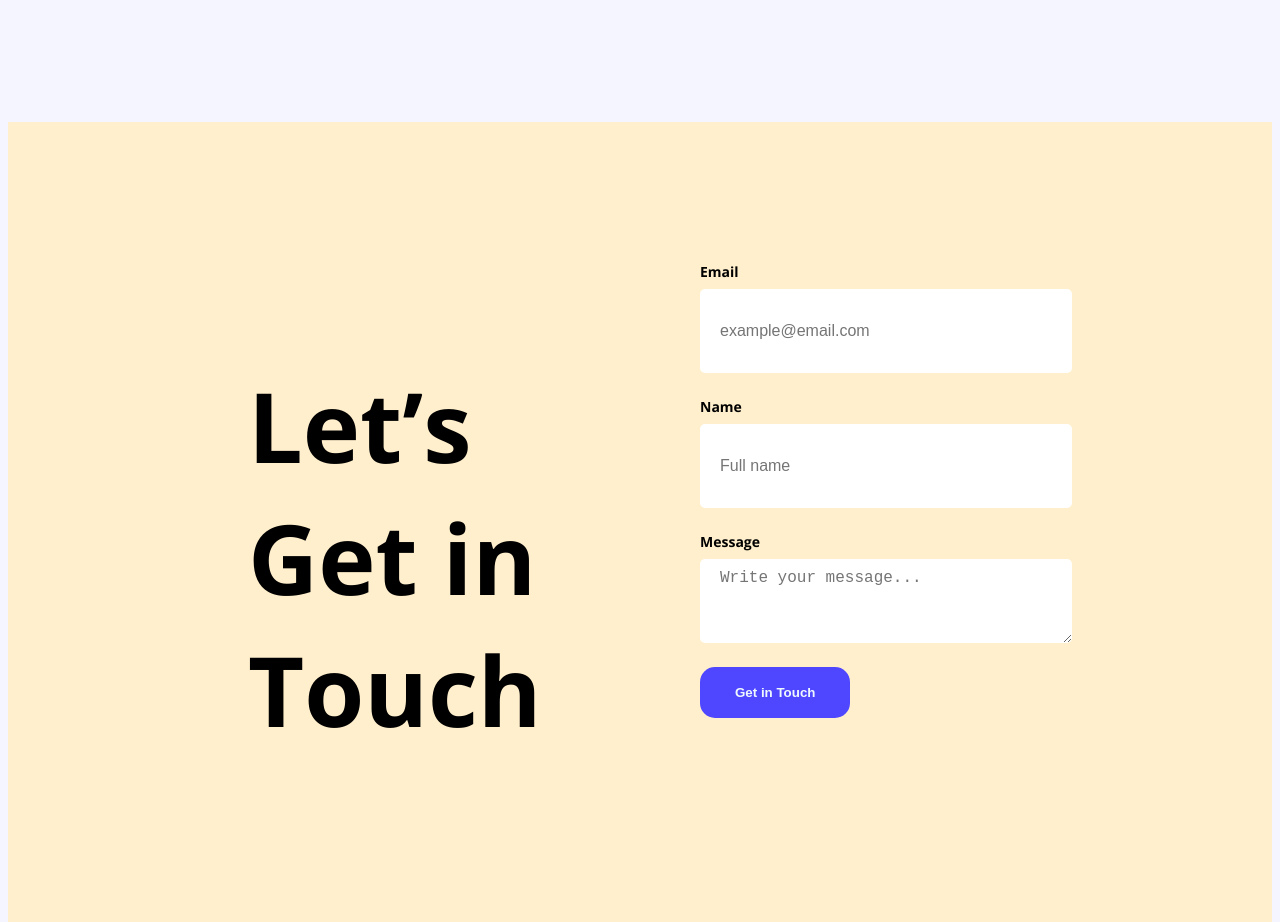
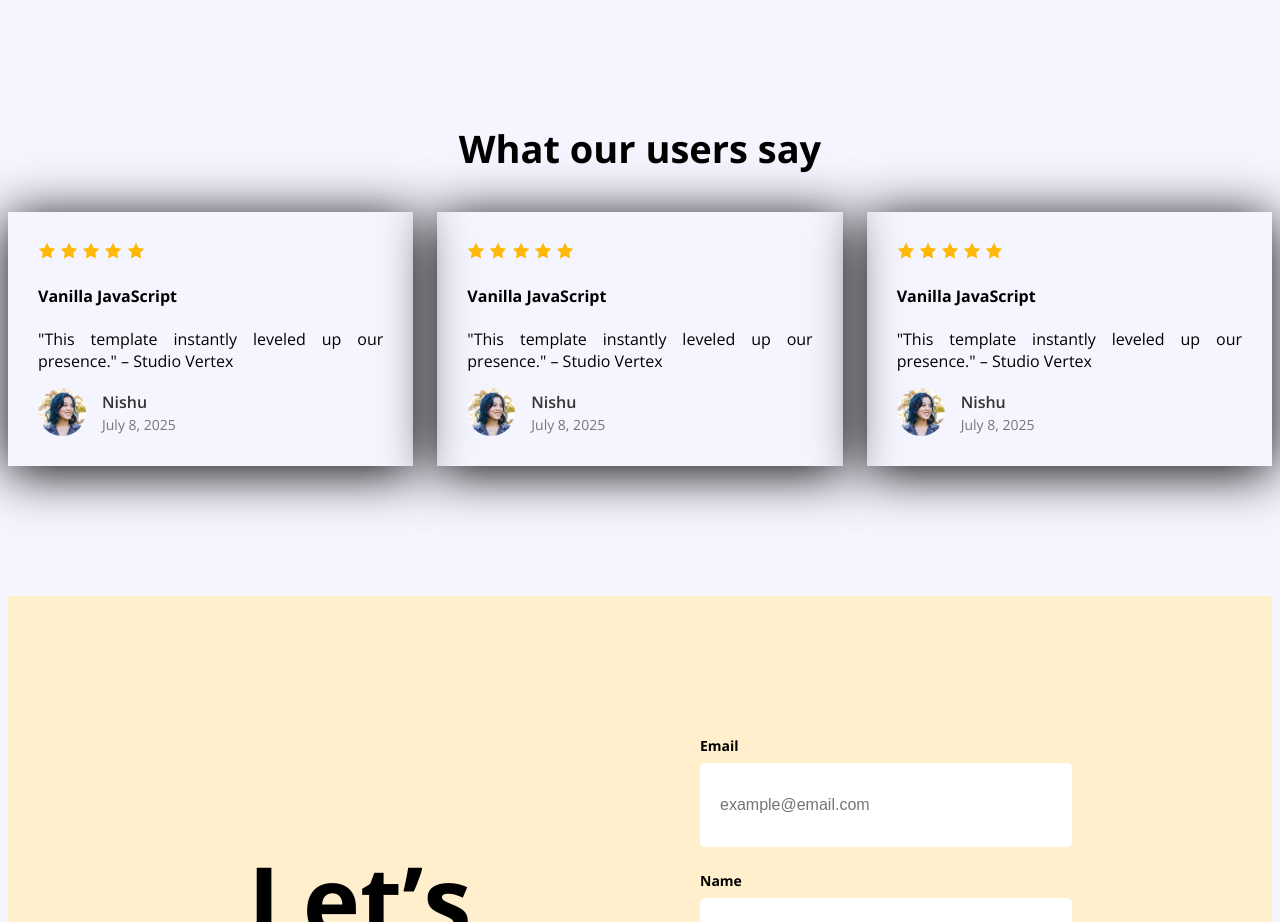
Before and after one commit to SRTonmoy/assignment-one, a plain HTML site: page index.html in a window 1280 px wide. Shown: the part 2020-2942 px from the top of the page. Drawn offline with nearby package versions, Linux system fonts and the light colour scheme; files whose address does not match are found by name.

Commit message:
added the user review slots

```diff
--- a/Styles/styles.css
+++ b/Styles/styles.css
@@ -239,6 +239,41 @@ main section{
 .resume-donwload-cv{
     margin: 50px;
 }
+/* revieer section */
+.reviewer-entry {
+  display: flex;
+  align-items: center;
+  gap: 16px;
+  margin-top: 16px;
+}
+
+.avatar {
+  width: 48px;
+  height: 48px;
+  border-radius: 50%;
+  object-fit: cover;
+}
+
+.reviewer-details {
+  display: flex;
+  flex-direction: column;
+  justify-content: center;
+}
+
+.reviewer-name {
+  font-weight: 600;
+  font-size: 16px;
+  margin: 0;
+  color: #333;
+}
+
+.review-date {
+  font-size: 14px;
+  color: #777;
+  margin: 2px 0 0;
+}
+
+
 /* footer section */
 footer{
     padding: 130px 230px;
--- a/index.html
+++ b/index.html
@@ -59,6 +59,82 @@
                 </div>
             </div>
         </section>
+         <section class="skills">
+                <h3 class="section-title text-center">What our users say</h3>
+         <div class="skills-container">
+            <div class="skill">
+             <img src="images/icon-star.png" alt="">
+             <img src="images/icon-star.png" alt="">
+             <img src="images/icon-star.png" alt="">
+             <img src="images/icon-star.png" alt="">
+             <img src="images/icon-star.png" alt="">
+
+              <h4 class="skill-title">Vanilla JavaScript</h4>
+
+              <p class="skill-description">
+               "This template instantly leveled up our presence." – Studio Vertex
+              </p>
+
+              <div class="reviewer-entry">
+              <img class="avatar" src="images/avatar.png" alt="Reviewer Avatar">
+
+             <div class="reviewer-details">
+            <p class="reviewer-name">Nishu</p>
+            <p class="review-date">July 8, 2025</p>
+           </div>
+                 </div>
+        </div>
+
+         <div class="skill">
+             <img src="images/icon-star.png" alt="">
+             <img src="images/icon-star.png" alt="">
+             <img src="images/icon-star.png" alt="">
+             <img src="images/icon-star.png" alt="">
+             <img src="images/icon-star.png" alt="">
+
+              <h4 class="skill-title">Vanilla JavaScript</h4>
+
+              <p class="skill-description">
+               "This template instantly leveled up our presence." – Studio Vertex
+              </p>
+
+              <div class="reviewer-entry">
+              <img class="avatar" src="images/avatar.png" alt="Reviewer Avatar">
+
+             <div class="reviewer-details">
+            <p class="reviewer-name">Nishu</p>
+            <p class="review-date">July 8, 2025</p>
+           </div>
+                 </div>
+        </div>
+
+
+
+
+           <div class="skill">
+             <img src="images/icon-star.png" alt="">
+             <img src="images/icon-star.png" alt="">
+             <img src="images/icon-star.png" alt="">
+             <img src="images/icon-star.png" alt="">
+             <img src="images/icon-star.png" alt="">
+
+              <h4 class="skill-title">Vanilla JavaScript</h4>
+
+              <p class="skill-description">
+               "This template instantly leveled up our presence." – Studio Vertex
+              </p>
+
+              <div class="reviewer-entry">
+              <img class="avatar" src="images/avatar.png" alt="Reviewer Avatar">
+
+             <div class="reviewer-details">
+            <p class="reviewer-name">Nishu</p>
+            <p class="review-date">July 8, 2025</p>
+           </div>
+                 </div>
+        </div>
+   </div>
+         </section>
 
     </main>
 
```
